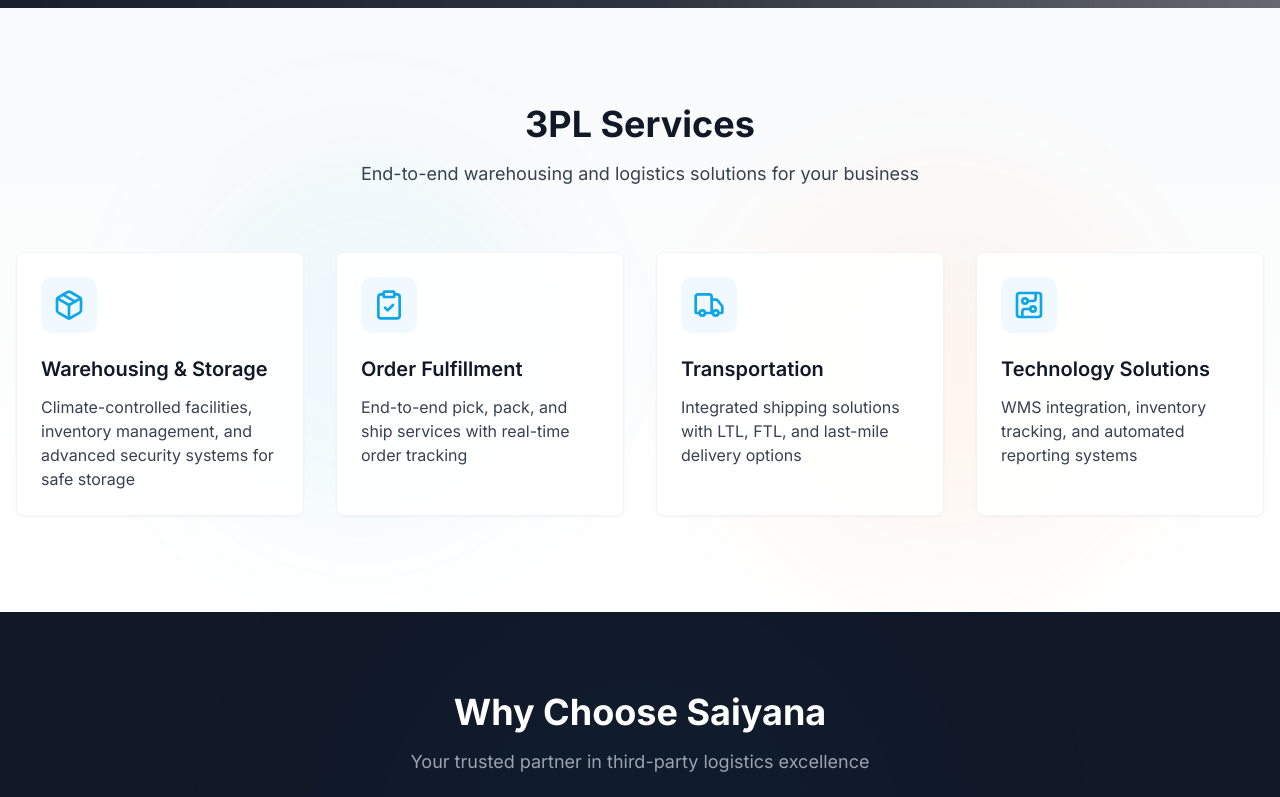
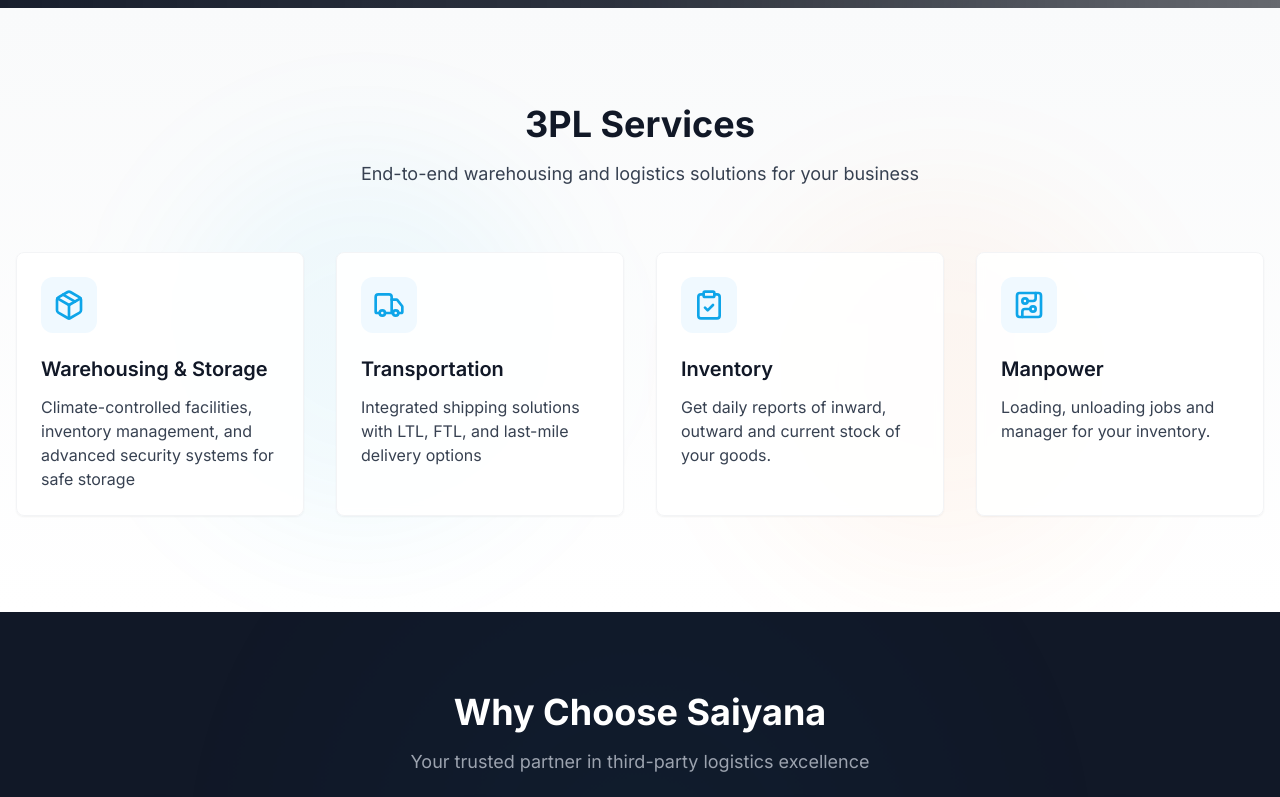
Before and after one commit to Abhinav-Kotta/saiyana-warehouse, a Next.js app in the folder logistics-website/: page / in a window 1280 px wide. Shown: the part 792-1589 px from the top of the page. Built offline with nearby package versions, Linux system fonts and the light colour scheme; grey boxes are pictures that could not be loaded.

Commit message:
made some text changes

```diff
--- a/logistics-website/src/components/sections/Hero.tsx
+++ b/logistics-website/src/components/sections/Hero.tsx
@@ -139,7 +139,7 @@
                 variants={textRevealVariants}
               >
                 Streamline Your <span className="text-primary-400">Supply Chain</span>
-                <br />With Saiyana
+                <br />With Saiyana 3PL
               </motion.h1>
             </motion.div>
 
--- a/logistics-website/src/components/sections/Services.tsx
+++ b/logistics-website/src/components/sections/Services.tsx
@@ -12,18 +12,18 @@
     icon: Package,
   },
   {
-    title: 'Order Fulfillment',
-    description: 'End-to-end pick, pack, and ship services with real-time order tracking',
-    icon: ClipboardCheck,
-  },
-  {
     title: 'Transportation',
     description: 'Integrated shipping solutions with LTL, FTL, and last-mile delivery options',
     icon: TruckIcon,
   },
   {
-    title: 'Technology Solutions',
-    description: 'WMS integration, inventory tracking, and automated reporting systems',
+    title: 'Inventory',
+    description: 'Get daily reports of inward, outward and current stock of your goods.',
+    icon: ClipboardCheck,
+  },
+  {
+    title: 'Manpower',
+    description: 'Loading, unloading jobs and manager for your inventory.',
     icon: CircuitBoard,
   },
 ];
```
